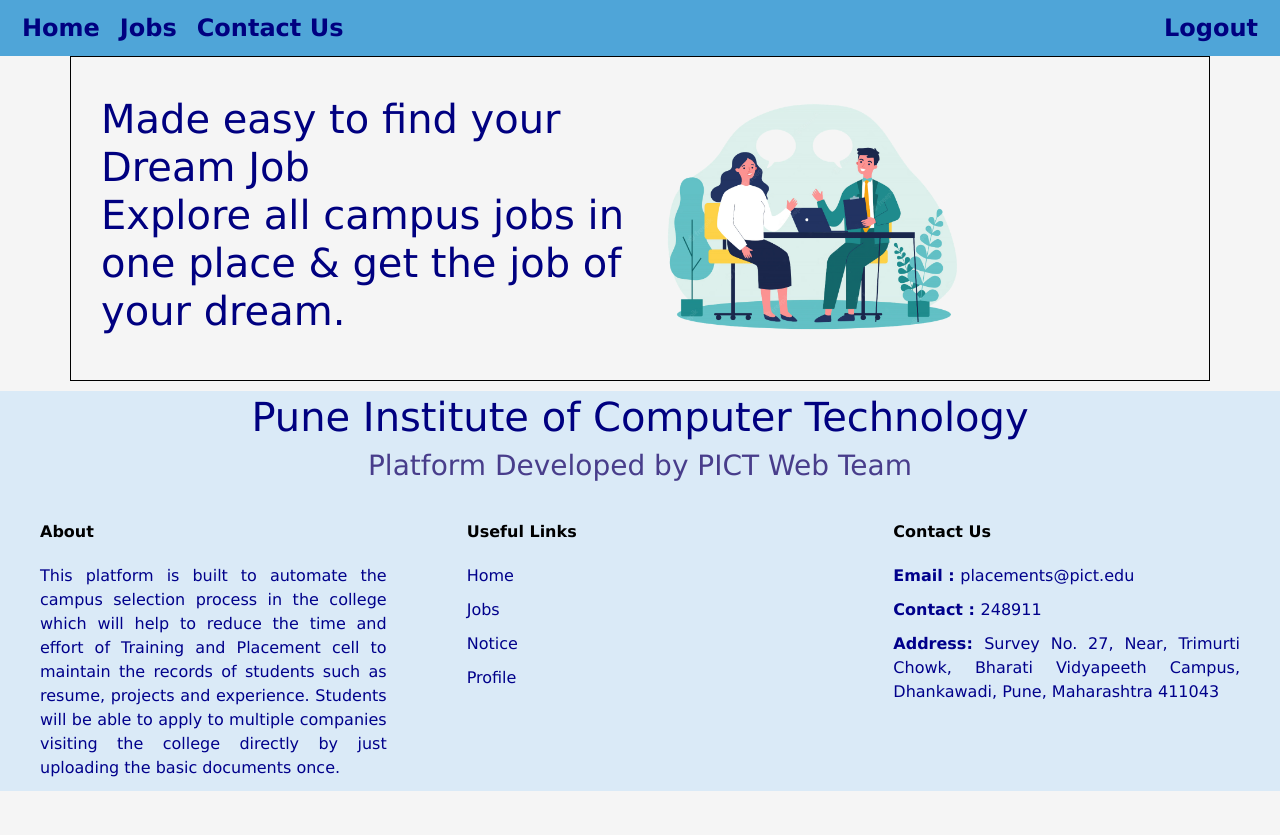
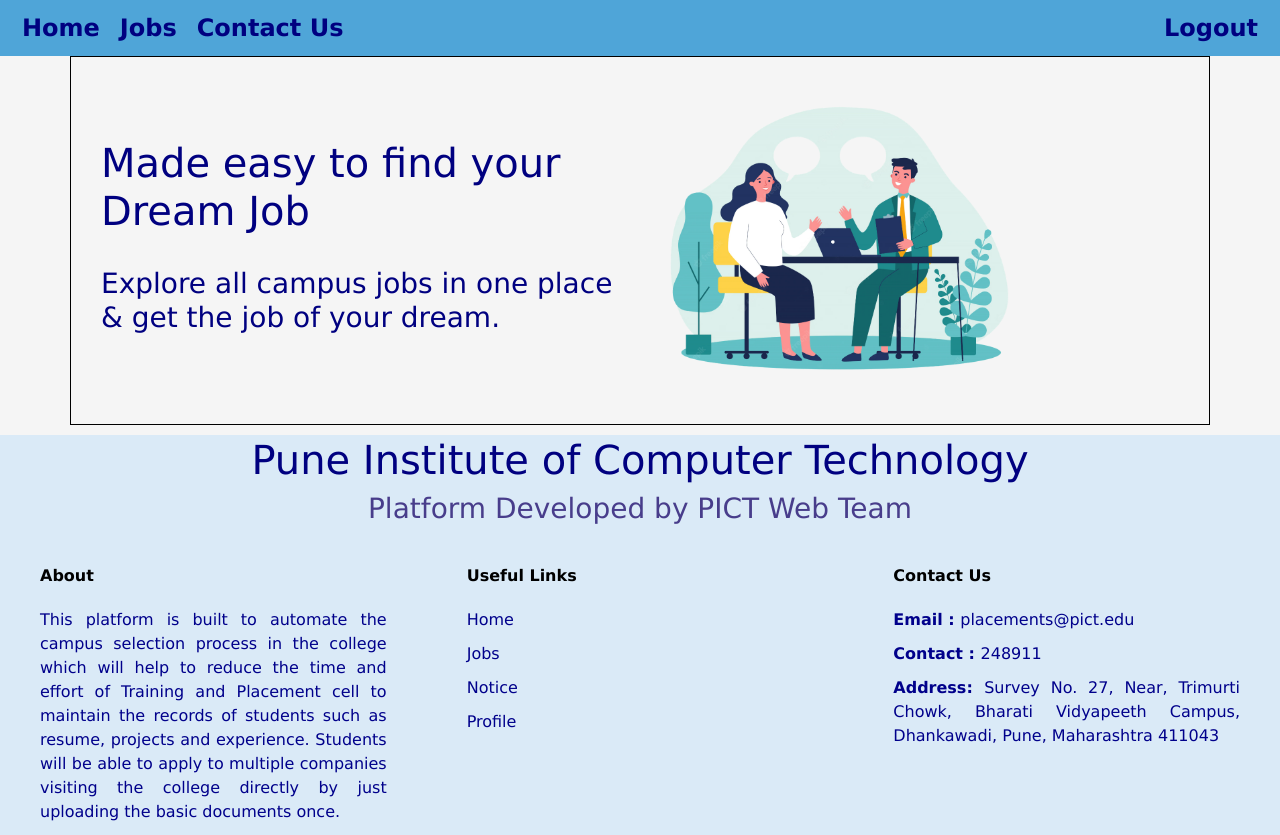
Before and after one commit to RhutvijChiplunkar/selection-portal, a React (Create React App) app in the folder frontend/: page /home in a window 1280 px wide. Before the commit the page ends 800 px from the top, so only its background shows below. Built offline with nearby package versions, Linux system fonts and the light colour scheme; the HTML template or start-up script is replaced by a standard one.

Commit message:
Changed font code

```diff
--- a/frontend/src/Pages/Home/home.css
+++ b/frontend/src/Pages/Home/home.css
@@ -4,12 +4,16 @@
     "Lucida Sans Unicode", Geneva, Verdana, sans-serif;
 }
 
-.head {
+.head1 {
+  color: navy;
+}
+
+.head2 {
   color: navy;
 }
 
 .home-img {
-  width: 60%;
+  width: 70%;
 }
 
 .container{
--- a/frontend/src/Pages/Home/home.js
+++ b/frontend/src/Pages/Home/home.js
@@ -8,7 +8,7 @@
     <>
       <Container>
         <Row className="row">
-          <Col><h1 className="head">Made easy to find your Dream Job <br />Explore all campus jobs in one place &amp; get the job of your dream.</h1></Col>
+          <Col><h1 className="head1">Made easy to find your Dream Job </h1><br /><h3 className="head2">Explore all campus jobs in one place &amp; get the job of your dream.</h3></Col>
           <Col><img src={HomeImage} className="home-img"/></Col>
         </Row>
       </Container>
```
